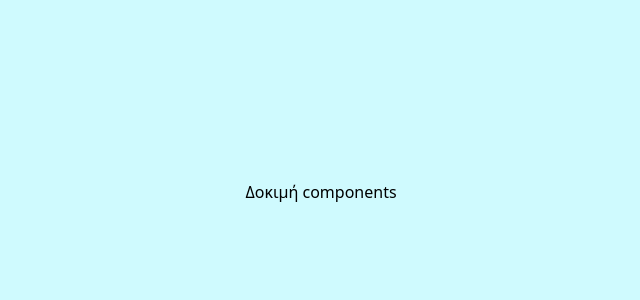
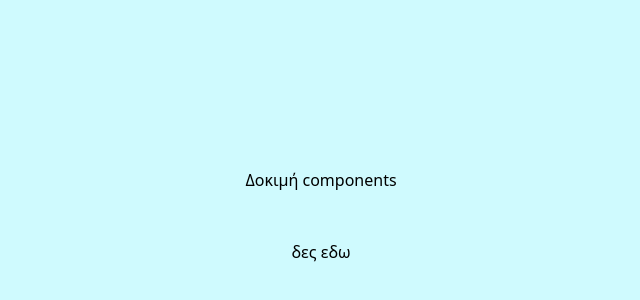
Before and after one commit to NikosKouroumpetsis/stem-ui, a Nuxt app: page / in a window 1280 px wide. Shown: the part 184-484 px from the top of the page, without its empty margins (319-959 px from the left). Built offline with nearby package versions, Linux system fonts and the light colour scheme.

Commit message:
BaseHoverCard

```diff
--- /dev/null
+++ b/packages/Base/BaseHoverCard/BaseHoverCard.vue
@@ -0,0 +1,12 @@
+<template>
+  <div>
+    <slot></slot>
+  </div>
+</template>
+
+<script setup lang="ts">
+import { ref, provide } from "vue";
+
+const showContent = ref(false);
+provide("showContent", showContent);
+</script>
--- /dev/null
+++ b/packages/Base/BaseHoverCard/BaseHoverCardContent.vue
@@ -0,0 +1,11 @@
+<template>
+  <div v-if="showContent">
+    <slot></slot>
+  </div>
+</template>
+
+<script setup lang="ts">
+import { inject } from "vue";
+
+const showContent = inject("showContent") as import("vue").Ref<boolean>;
+</script>
--- /dev/null
+++ b/packages/Base/BaseHoverCard/BaseHoverCardTrigger.vue
@@ -0,0 +1,19 @@
+<template>
+  <div
+    @click="toggleContent"
+    @mouseover="showContent = true"
+    @mouseleave="showContent = false"
+  >
+    <slot></slot>
+  </div>
+</template>
+
+<script setup lang="ts">
+import { inject } from "vue";
+
+const showContent = inject("showContent") as import("vue").Ref<boolean>;
+
+const toggleContent = () => {
+  showContent.value = !showContent.value;
+};
+</script>
--- a/pages/index.vue
+++ b/pages/index.vue
@@ -3,22 +3,22 @@
     class="flex flex-col justify-center items-center min-h-screen bg-cyan-100"
   >
     <div class="mb-12 flex justify-center">Δοκιμή components</div>
-    <div class="flex flex-col gap-2.5"></div>
+    <div class="flex flex-col gap-2.5">
+      <BaseHoverCard>
+        <BaseHoverCardTrigger> δες εδω </BaseHoverCardTrigger>
+        <BaseHoverCardContent> μπλα μπλα μπλα μπλα μπλα </BaseHoverCardContent>
+      </BaseHoverCard>
+    </div>
   </div>
 </template>
 
 <script setup lang="ts">
-import {
-  BaseTabsContent,
-  BaseTabsList,
-  BaseTabs,
-  BaseTabsTrigger,
-} from "../packages/Base/BaseTabs";
-
-const toggleStateSingle = ref("left");
+import BaseHoverCard from "../packages/Base/BaseHoverCard/BaseHoverCard.vue";
+import BaseHoverCardTrigger from "../packages/Base/BaseHoverCard/BaseHoverCardTrigger.vue";
+import BaseHoverCardContent from "../packages/Base/BaseHoverCard/BaseHoverCardContent.vue";
 
 watchEffect(() => {
-  console.log(toggleStateSingle.value);
+  console.log();
   console.log();
 });
 </script>
```
Also changed, not shown: packages/Base/BaseHoverCard/index.ts (added).
